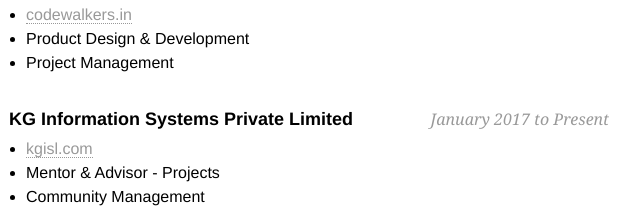
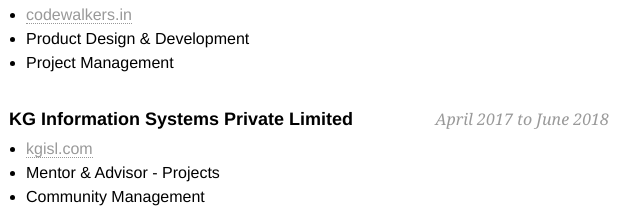
Before and after one commit to Sudharsanrajendran/sudhar, a plain HTML site: page index.html in a window 1280 px wide. Shown: the part 566-772 px from the top of the page, 431-1071 px from the left. Drawn offline with Linux system fonts and the light colour scheme.

Commit message:
Update index.html

```diff
--- a/index.html
+++ b/index.html
@@ -82,7 +82,7 @@
                     <li>Product Design & Development</li>
                     <li>Project Management</li>
                 </ul>
-                <h2>KG Information Systems Private Limited<span>January 2017 to Present</span></h2>
+                <h2>KG Information Systems Private Limited<span>April 2017 to June 2018</span></h2>
                 <ul>
                     <li><a href="http://kgisl.com/" target="_blank">kgisl.com</a></li>
                     <li>Mentor & Advisor - Projects</li>
```
